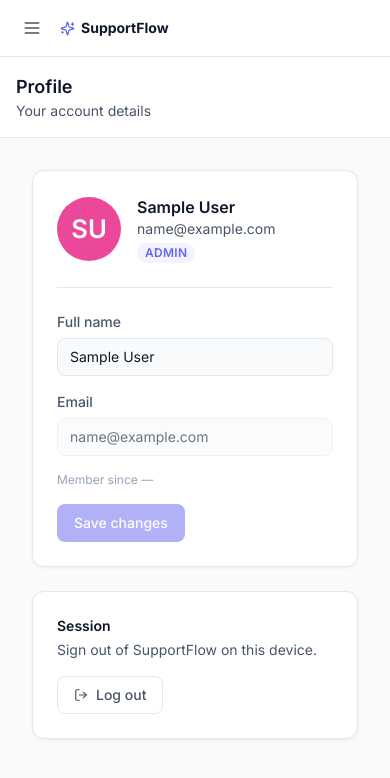
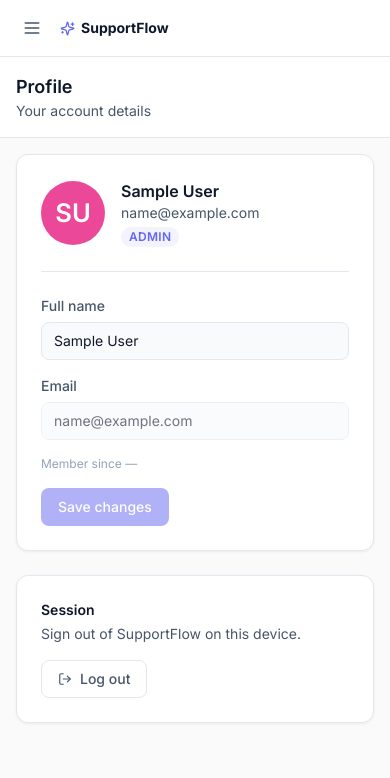
Before and after one commit to codewithabhi2003/supportflow-frontend, a React (Vite) app: page /profile in a window 390 px wide. Shown: the top 778 px of the page. Built offline with nearby package versions, Linux system fonts and the light colour scheme; no server answers; sample sign-in values are in the browser's storage.

Commit message:
fix: make user profile layout responsive across devices

```diff
--- a/src/pages/Profile.jsx
+++ b/src/pages/Profile.jsx
@@ -33,7 +33,7 @@
   return (
     <>
       <TopBar title="Profile" subtitle="Your account details" />
-      <div className="p-8">
+      <div className="p-4 sm:p-6 lg:p-8">
         <motion.div
           initial={{ opacity: 0, y: 10 }}
           animate={{ opacity: 1, y: 0 }}
```
